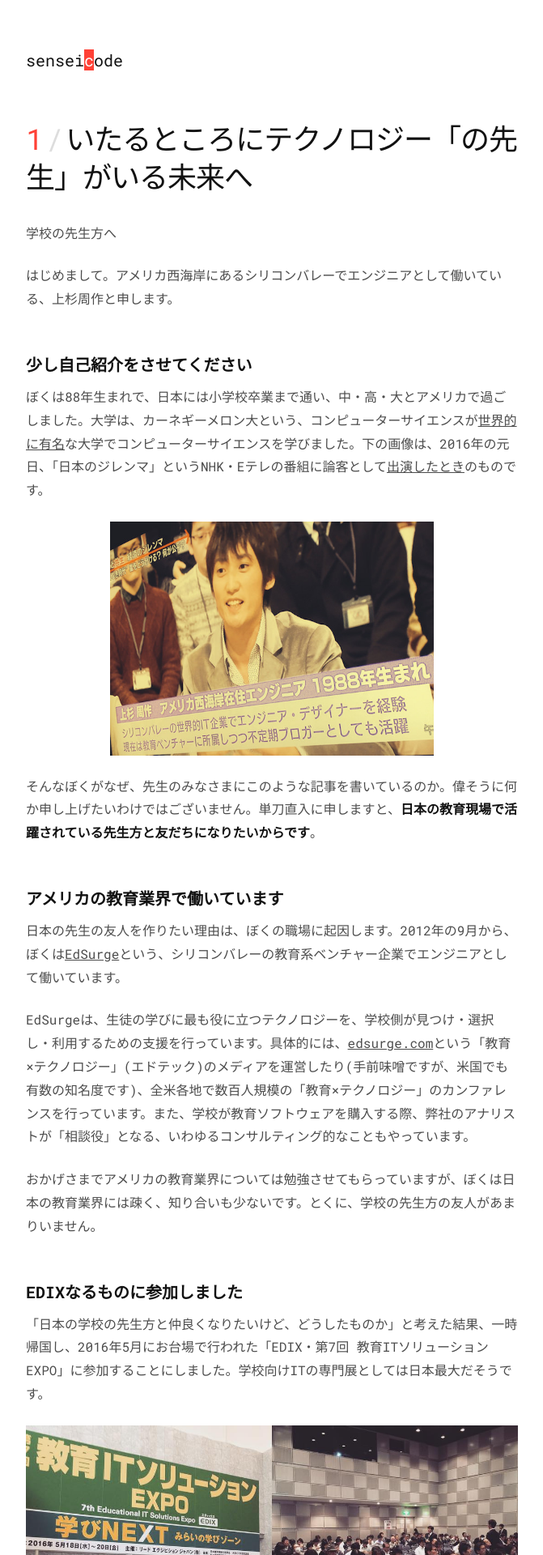
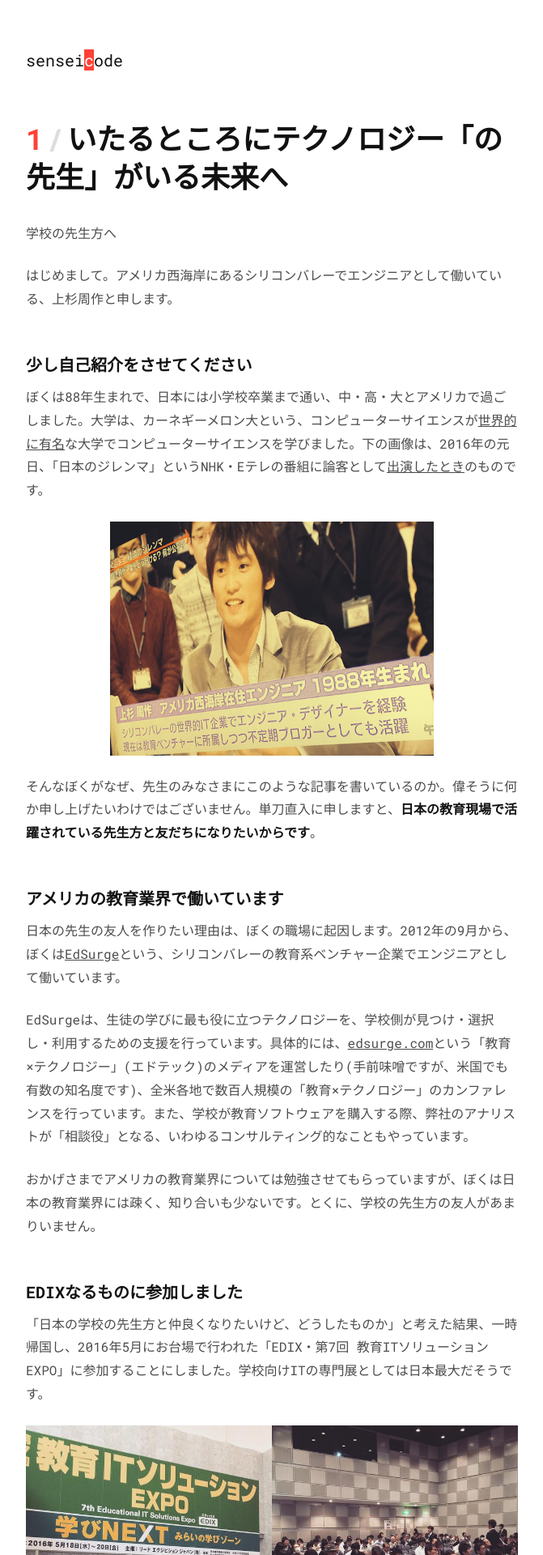
Before and after one commit to chibicode/senseicode, a Jekyll site: the page built from _posts/2016-06-25-introduction.md, in a window 1280 px wide. Shown: the top 1920 px of the page at 81% size, without its empty margins (304-975 px from the left). Built offline with Jekyll 4.4.1, drawn with Linux system fonts in a browser that asks for light colours; comment, search, counter and statistics services are not loaded.

Commit message:
Bolder weight

```diff
--- a/_layouts/post.html
+++ b/_layouts/post.html
@@ -4,7 +4,7 @@
 
 <article>
   <header class="mb4">
-    <h1 class="f3 f2-ns mt0 fw4 lh-copy lh-title-ns black ls-narrow">
+    <h1 class="f3 f2-ns mt0 fw7 lh-copy lh-title-ns black">
       <span class="red mr1">{{ page.issue }}</span><span class="silver mr1">/</span>{{ page.title }}</a>
     </h1>
   </header>
--- a/_src/css/app.css
+++ b/_src/css/app.css
@@ -15,10 +15,6 @@
   background: #111;
   transition: background-color 0.5s ease-in;
   animation: colorchange 3s infinite;
-}
-
-.ls-narrow {
-  letter-spacing: -1px;
 }
 
 .container {
```
Also changed, not shown: dist/bundle.js.
